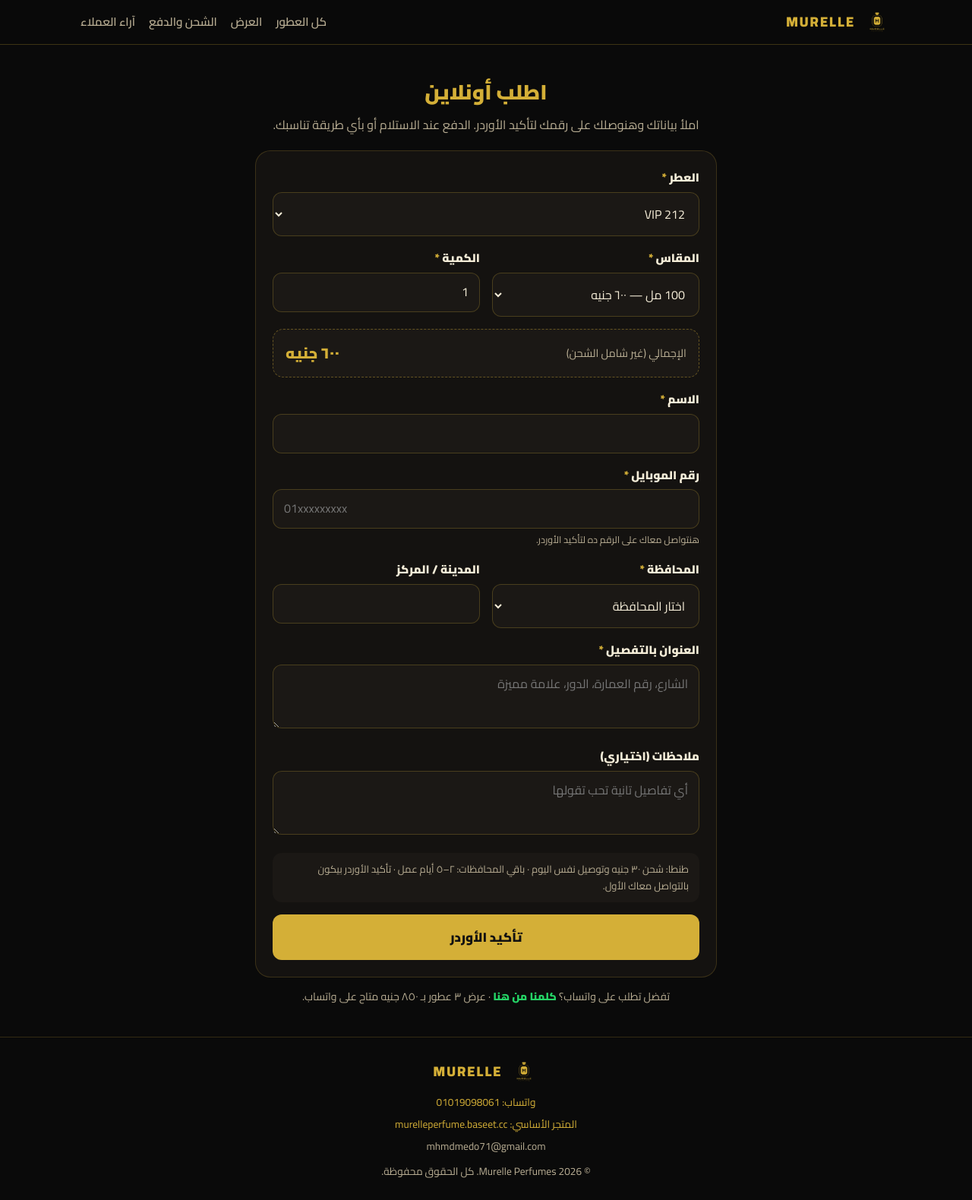
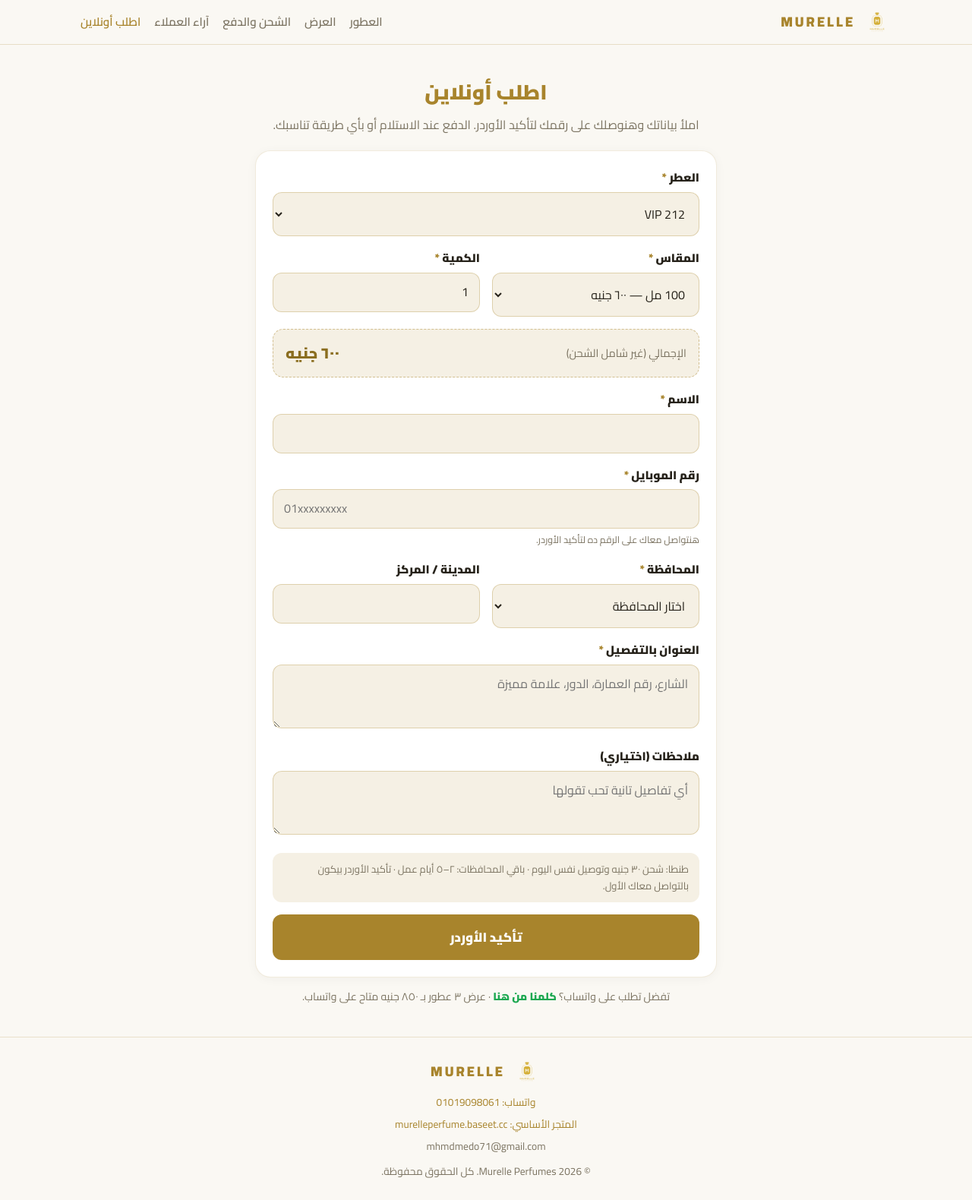
Before and after one commit to murelleperfume/murelleperfume.github.io, a plain HTML site: page order.html in a window 1280 px wide. Shown: the whole page at 76% size. Drawn offline with Linux system fonts and the light colour scheme.

Commit message:
Light luxury theme + matching nav on order page

```diff
--- a/order.html
+++ b/order.html
@@ -68,6 +68,37 @@ footer .f-links { display:flex; flex-direction:column; gap:6px; margin:10px 0; }
 footer a { color:var(--gold); }
 .wa-alt { text-align:center; margin-top:14px; font-size:.88rem; color:var(--muted); }
 .wa-alt a { color:var(--wa); font-weight:800; }
+
+/* ===== Light luxury theme ===== */
+:root {
+  --black:#faf8f3; --card:#ffffff; --card2:#f5f0e4;
+  --gold:#a8842c; --gold2:#8a6d1f; --cream:#26221a; --muted:#7c7462;
+  --wa:#1da851;
+}
+body { background:var(--black); color:var(--cream); }
+header { background:rgba(250,248,243,.9); border-bottom:1px solid rgba(168,132,44,.22); }
+.logo { color:var(--gold); letter-spacing:3px; }
+nav.top a { color:var(--muted); }
+nav.top a:hover { color:var(--gold); }
+.sec-title h1 { color:var(--gold); }
+.sec-title p { color:var(--muted); }
+form.card { background:var(--card); border:1px solid rgba(168,132,44,.16); box-shadow:0 2px 14px rgba(38,34,26,.04); }
+.field input, .field select, .field textarea { background:var(--card2); color:var(--cream); border:1px solid rgba(168,132,44,.3); }
+.field input:focus, .field select:focus, .field textarea:focus { border-color:var(--gold); }
+.field .hint { color:var(--muted); }
+.total-box { background:var(--card2); border:1px dashed rgba(168,132,44,.45); }
+.total-box .t { color:var(--muted); }
+.total-box .v { color:var(--gold2); }
+.ship-note { background:var(--card2); color:var(--muted); }
+.btn-gold { background:var(--gold); color:#fff; }
+.btn-store { color:var(--gold); border-color:var(--gold); background:transparent; }
+.success { background:var(--card); border:1px solid var(--gold); }
+.success h2 { color:var(--gold); }
+.success p { color:var(--muted); }
+.fail { background:#fdf0ee; border:1px solid #d9a59a; color:#a94442; }
+.wa-alt { color:var(--muted); }
+footer { border-top:1px solid rgba(168,132,44,.2); color:var(--muted); }
+footer a { color:var(--gold); }
 </style>
 </head>
 <body>
@@ -76,10 +107,11 @@ footer a { color:var(--gold); }
   <div class="container">
     <a class="logo" href="index.html"><img src="img/logo.png" alt="Murelle Perfume"> MURELLE</a>
     <nav class="top">
-      <a href="index.html#catalog">كل العطور</a>
+      <a href="index.html#catalog">العطور</a>
       <a href="index.html#offer">العرض</a>
       <a href="index.html#shipping">الشحن والدفع</a>
       <a href="index.html#reviews">آراء العملاء</a>
+      <a href="order.html" style="color:var(--gold)">اطلب أونلاين</a>
     </nav>
   </div>
 </header>
```
